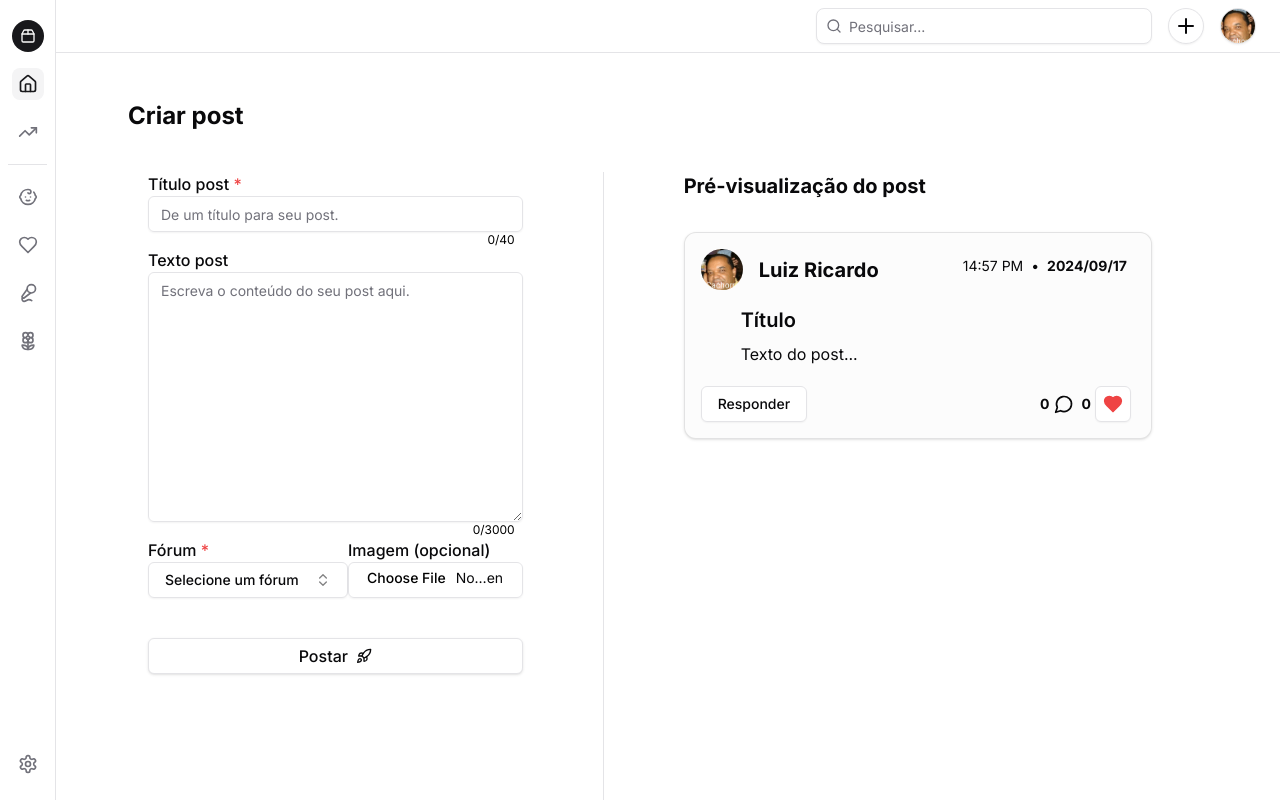
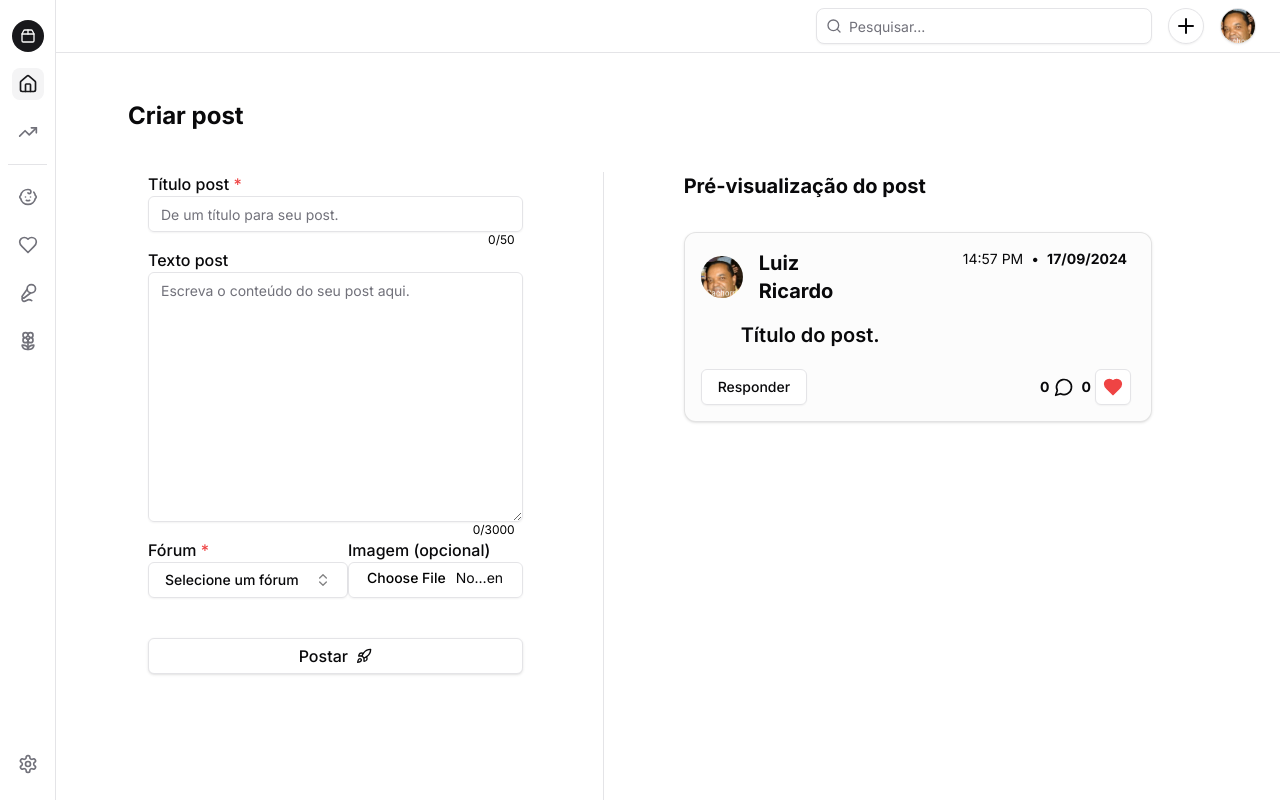
Before and after one commit to bbayerdev/onna-web, a Next.js app: page /comunidade/novoPost in a window 1280 px wide. Built offline with nearby package versions, Linux system fonts and the light colour scheme.

Commit message:
comunidade 1.7 (page newPost 2.1(melhorias))

```diff
--- a/app/cadastro/page.tsx
+++ b/app/cadastro/page.tsx
@@ -81,7 +81,6 @@ export function Page() {
     setOutput(JSON.stringify(data, null, 2));
     await createTipoUsuario(data);
   }
-
   // API - post usuario:
   async function createTipoUsuario(data: cadastroUserData) {
     try {
--- a/app/comunidade/components/CardPost.tsx
+++ b/app/comunidade/novoPost/components/PreCardPost.tsx
@@ -1,41 +1,48 @@
-import React, { useState } from 'react'
+import React, { useEffect, useState } from 'react'
 import { cn } from "@/lib/utils";
-import Marquee from '@/components/ui/marquee';
 import { Image, Heart, MessageCircle } from 'lucide-react';
-import Link from "next/link";
 import { Button } from "@/components/ui/button";
 
 //com tipagemmmm (ilove ts)
-const CardPost = ({
-    name,
+const PreCardPost = ({
     forum,
     imagem,
     titulo,
     body,
-    curtidas,
-    respostas,
 }: {
-    name: string;
     forum: string;
     imagem: string;
     titulo: string;
-    respostas: number;
     body: string;
-    curtidas: number;
 }) => {
     //curtidinhaaa
-    const [like, setLike] = useState(curtidas)
-    const liked = () =>{
+    const [like, setLike] = useState(0)
+    const liked = () => {
         setLike(like + 1)
     }
-    //pegando a fata atual com saida com barra "2024/10/25"
-    const dataAtual = new Date().toISOString().split('T')[0].replace(/-/g, '/')
+    // data em dia/mes/ano
     const agora = new Date();
+    const dataAtual = agora.toISOString().split('T')[0].split('-').reverse().join('/');
     // hora em 21:52 PM"
     let horas = agora.getHours();
     const minutos = String(agora.getMinutes()).padStart(2, '0');
     const periodo = horas >= 12 ? 'PM' : 'AM';
     const horaFormatada = `${horas}:${minutos} ${periodo}`;
+
+    //puxando dados do user no localStorage
+    const [dadosUsuario, setDadosUsuario] = useState<{
+        idTipo_Usuario: number,
+        nome: string
+    } | null>(null)
+    useEffect(() => {
+        //ao carregar a pagina
+        const data = localStorage.getItem('usuarioData')
+        if (data) {
+            const usuario = JSON.parse(data) // verifica e passa os dados do local para essa variavel
+            setDadosUsuario(usuario) // leva pro useState
+        }
+    }, [])
+    //limpar o localStorage --> localStorage.clear();
 
     return (
         <figure
@@ -50,9 +57,12 @@ const CardPost = ({
                 <div className="flex flex-row w-full">
                     <div className='w-full flex gap-2'>
                         <figcaption className="font-bold text-xl">
-                            {name}
+                            {dadosUsuario?.nome || 'Luiz Ricardo'}
                         </figcaption>
-                        <p className="text-xl ml-1 text-zinc-700 ">{forum}</p>
+                        <div className='w-1/3'>
+                            <p className="text-xl text-zinc-700 ">{forum}</p>
+                        </div>
+
                     </div>
                     <div className='flex justify-end w-full text-sm'>
                         <p className='px-2'>{horaFormatada}</p>
@@ -62,9 +72,8 @@ const CardPost = ({
                 </div>
             </div>
             <blockquote className="mt-4 ml-10 w-4/5">
-                <h1 className='text-xl font-semibold'>{titulo || 'Título'}</h1>
-                <p className='mt-2 text-justify'>{body || 'Texto do post...'}</p>
-
+                <h1 className='text-xl font-semibold'>{titulo || 'Título do post.'}</h1>
+                <p className='mt-2 text-justify'>{body}</p>
                 {imagem && (
                     <div className='border h-52 mt-5 w-full justify-center flex items-center rounded-xl'>
                         <Image className='size-10' color='#71717a' />
@@ -72,25 +81,21 @@ const CardPost = ({
                 )}
             </blockquote>
             <div className='flex justify-between mt-5'>
-
                 <Button variant="outline">
                     Responder
                 </Button>
-
                 <div className='flex justify-center items-center'>
                     <div className='flex gap-1 mr-2 '>
-                        <p className='ml-1 text-sm text-right font-bold'>{respostas}</p>
+                        <p className='ml-1 text-sm text-right font-bold'>0</p>
                         <MessageCircle size={20} />
                     </div>
                     <p className='mr-1 text-sm text-right font-bold'>{like}</p>
                     <Button onClick={liked} className='mr-1 hover:bg-red-100' variant="outline" size="icon">
                         <Heart color="#ef4444" fill='#ef4444' className="h-5 w-5 " />
                     </Button>
-
                 </div>
-
             </div>
         </figure>
     );
 };
-export default CardPost
+export default PreCardPost
--- a/app/comunidade/novoPost/page.tsx
+++ b/app/comunidade/novoPost/page.tsx
@@ -4,7 +4,7 @@ import { Input } from "@/components/ui/input"
 import { Label } from "@/components/ui/label"
 import { Separator } from "@/components/ui/separator"
 import { useState } from "react"
-import CardPost from "../components/CardPost"
+import PreCardPost from "./components/PreCardPost"
 import { Textarea } from "@/components/ui/textarea"
 import {
     Command,
@@ -26,6 +26,7 @@ import { zodResolver } from "@hookform/resolvers/zod";
 import { toast } from "@/hooks/use-toast"
 import { Toaster } from "@/components/ui/toaster"
 import api from '../../../api/api';
+import { useRouter } from 'next/navigation';
 
 const frameworks = [
     { id: 1, value: "#Gravidez", label: "Gravidez" },
@@ -36,7 +37,7 @@ const frameworks = [
 
 //tipagem zodddd
 const newPostSchema = z.object({
-    titulo: z.string().nonempty('Título do post obrigatório'),
+    titulo: z.string().nonempty('Título do post obrigatório')
 });
 //inteligencia do ts:
 type newPostData = z.infer<typeof newPostSchema>;
@@ -46,7 +47,7 @@ export function NovoPost() {
     const [open, setOpen] = React.useState(false)
     //tipagem dados:
     const [titulo, setTitulo] = useState('')
-    const maxTitilo = 40
+    const maxTitilo = 50
     const [body, setBody] = useState('')
     const maxBody = 3000
     const [forumEscolhido, setforumEscolhido] = React.useState("")
@@ -84,7 +85,7 @@ export function NovoPost() {
     // função para enviar o post para a API
     const onSubmit = async (data: newPostData) => {
         try {
-            const response = await api.post("/api/postagem", { // ajuste a URL se necessário
+            const response = await api.post("/api/postagem", {
                 titulo: data.titulo,
                 subtitulo: body,
                 imagem: filePath, // Opcional
@@ -92,15 +93,28 @@ export function NovoPost() {
                 idForum: frameworks.find(f => f.value === forumEscolhido)?.id,
             });
 
-            if (response.status === 200) { // Verifica se a resposta foi bem-sucedida
-                toast({ title: "Post criado com sucesso!" });
-            } else {
-                toast({ title: "Erro ao criar post", description: "Tente novamente." });
+            if (response.status === 200) {
+                toast({
+                    title: "Post criado com sucesso!",
+                    className: 'bg-green-400',
+                    duration: 1500,
+                });
+                // redireciona para a comunidade/seusPosts
+                setTimeout(() => {
+                    router.push("/comunidade/seusPosts");
+                }, 1500);
             }
         } catch (error) {
-            toast({ title: "Erro de conexão", description: "Não foi possível conectar ao servidor." });
+            console.error("Erro ao realizar login:", error);
+            toast({
+                title: "Escolha o fórum onde deseja direcionar seu post!",
+                className: 'bg-red-400',
+                duration: 3000,
+            });
         }
     };
+
+    const router = useRouter(); // hook para redirecionamento
     return (
         <main>
             <header className="w-full text-2xl mt-5 font-bold">Criar post</header>
@@ -110,15 +124,15 @@ export function NovoPost() {
                         <Label className="text-base" htmlFor="Título">Título post <span className="text-red-500">*</span></Label>
                         <Input
                             {...register("titulo")}
-                            className={titulo.length > maxTitilo ? 'text-red-500' : 'text-black'}
                             type="text"
                             placeholder="De um título para seu post."
+                            maxLength={50}
                             id="Titulo"
                             onChange={(e) => setTitulo(e.target.value)}
                         />
                         {errors.titulo && <span className="text-red-500 text-sm">{errors.titulo.message}</span>}
                         <p className="text-right text-xs mr-2">
-                            <span className={titulo.length > maxTitilo ? 'text-red-500' : 'text-black'}>{titulo.length}/{maxTitilo}</span>
+                            <span className={titulo.length >= maxTitilo ? 'text-red-500' : 'text-black'}>{titulo.length}/{maxTitilo}</span>
                         </p>
 
                         <Label className="text-base" htmlFor="message">Texto post</Label>
@@ -126,10 +140,11 @@ export function NovoPost() {
                             className="h-[250px]"
                             placeholder="Escreva o conteúdo do seu post aqui."
                             id="Body"
+                            maxLength={3000}
                             onChange={(e) => setBody(e.target.value)}
                         />
                         <p className="text-right text-xs mr-2">
-                            <span className={body.length > maxBody ? 'text-red-500' : 'text-black'}>{body.length}/{maxBody}</span>
+                            <span className={body.length >= maxBody ? 'text-red-500' : 'text-black'}>{body.length}/{maxBody}</span>
                         </p>
 
                         <div className="flex">
@@ -191,13 +206,10 @@ export function NovoPost() {
                 <div className="w-1/2">
                     <h1 className="w-full text-xl font-bold">Pré-visualização do post</h1>
                     <div className="mt-8">
-                        <CardPost
-                            name="Luiz Ricardo"
+                        <PreCardPost
                             titulo={titulo}
                             body={body}
                             forum={forumEscolhido}
-                            curtidas={0}
-                            respostas={0}
                             imagem={nomeArquivo}
                         />
                     </div>
--- /dev/null
+++ b/app/comunidade/seusPosts/page.tsx
@@ -0,0 +1,7 @@
+
+export function SeusPosts(){
+    return(
+        <h1>SeusPosts</h1>
+    )
+}
+export default SeusPosts
```
